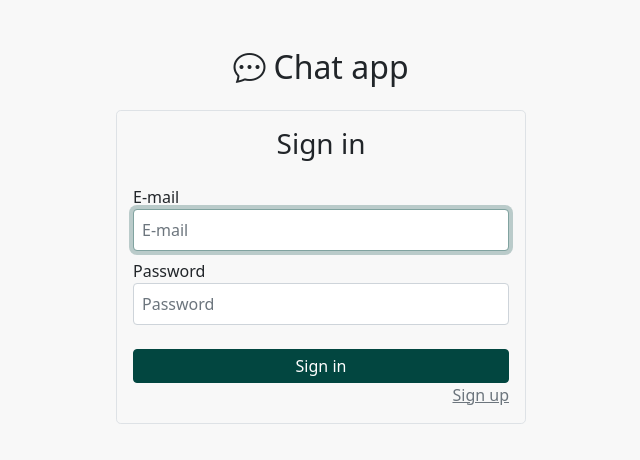
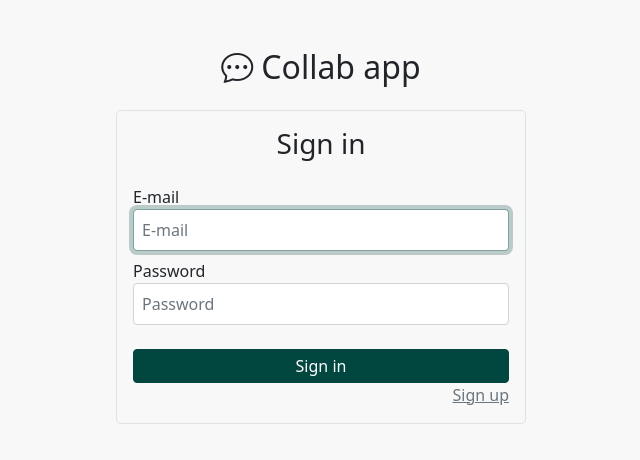
Before and after one commit to mvecerin/collaboration-app, a React (Create React App) app in the folder client/: page /signin in a window 1280 px wide. Shown: the top 460 px of the page, without its empty margins (319-959 px from the left). Built offline with nearby package versions, Linux system fonts and the light colour scheme; no server answers.

Commit message:
Rename app

```diff
--- a/client/public/index.html
+++ b/client/public/index.html
@@ -25,7 +25,7 @@
       work correctly both with client-side routing and a non-root public URL.
       Learn how to configure a non-root public URL by running `npm run build`.
     -->
-    <title>Chat app</title>
+    <title>Collab app</title>
   </head>
   <body>
     <noscript>You need to enable JavaScript to run this app.</noscript>
--- a/client/src/app/components/auth/Form.tsx
+++ b/client/src/app/components/auth/Form.tsx
@@ -8,7 +8,7 @@ export const Form = (props: { formType: string }) => (
   <main className="pt-5">
     <Toaster />
     <h1 className="text-center h2 pb-3">
-      <IconWithText text="Chat app" icon="chat-dots" />
+      <IconWithText text="Collab app" icon="chat-dots" />
     </h1>
     {props.formType === "signIn" ? <SignInForm /> : <SignUpForm />}
   </main>
--- a/client/src/app/components/dashboard/navbar/Navbar.tsx
+++ b/client/src/app/components/dashboard/navbar/Navbar.tsx
@@ -25,7 +25,7 @@ export const Navbar = () => {
           className="navbar-brand bg-primary col-md-3 col-xl-2 ps-3 fs-3 me-0 link-light"
           to="/groups"
         >
-          <IconWithText text="Chat app" icon="chat-dots" />
+          <IconWithText text="Collab app" icon="chat-dots" />
         </Link>
         <div className="w-100 d-flex align-items-center my-1">
           {group?._id && <GroupNavBar group={group} />}
```
